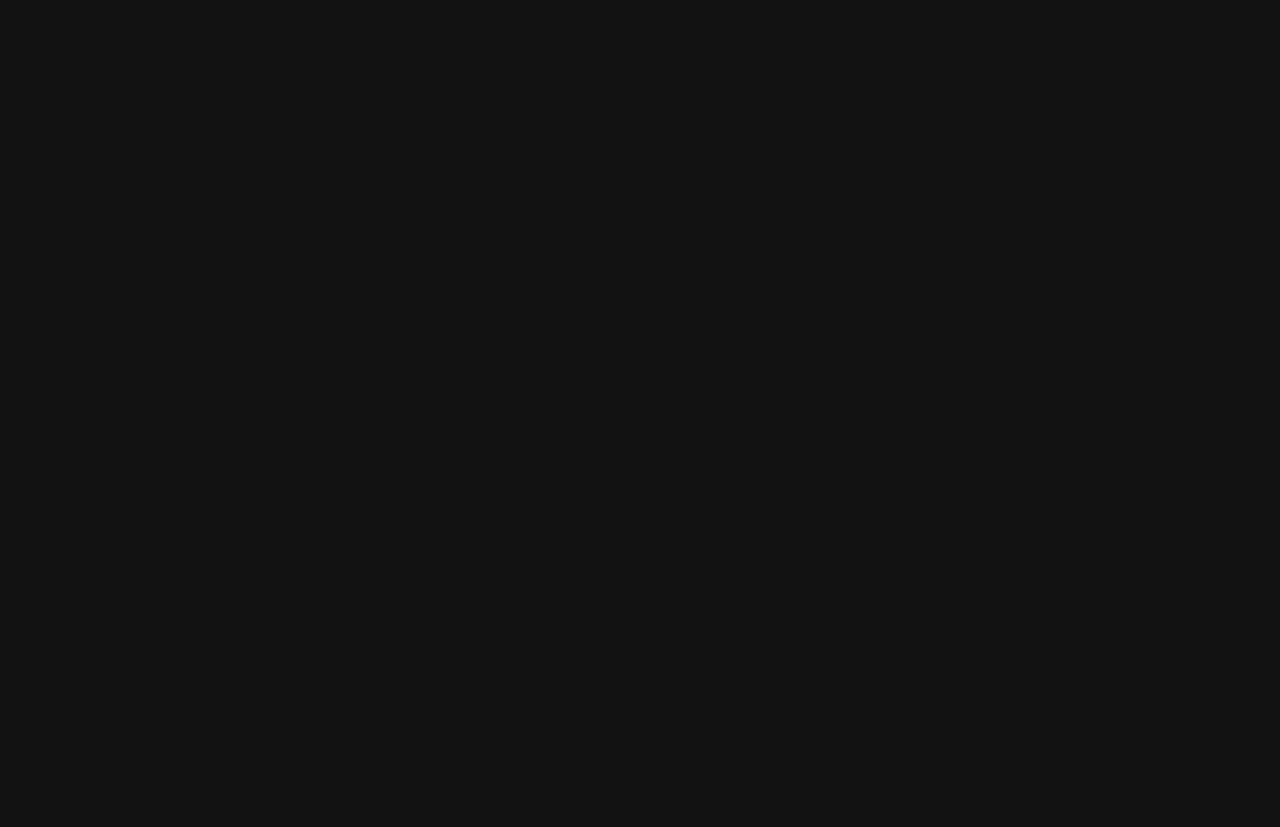
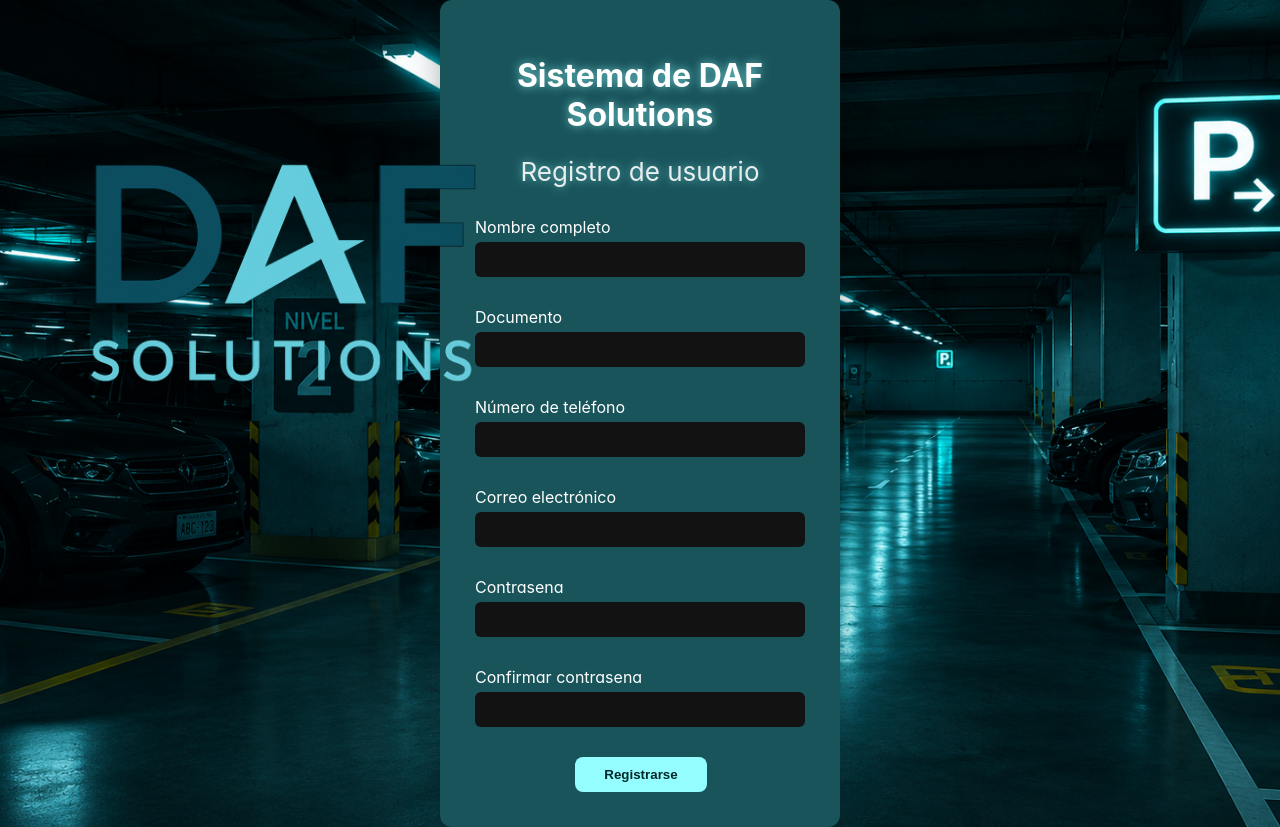
Before and after one commit to DianaC23/DAFparking_proyecto_final, a React (Create React App) app in the folder Parqueadero/front-end/DAF_react/parqueadero/: page /registrarse in a window 1280 px wide. Before the commit this address had no page. Before the commit the page ends 800 px from the top, so only its background shows below. Built offline with nearby package versions, Linux system fonts and the light colour scheme.

Commit message:
Formulario en proceso

```diff
--- a/Parqueadero/front-end/DAF_react/parqueadero/src/App.js
+++ b/Parqueadero/front-end/DAF_react/parqueadero/src/App.js
@@ -5,6 +5,7 @@ import {BrowserRouter, Routes, Route} from 'react-router-dom';
 import Inicio from './paginas/inicio';
 import Login from './paginas/login';
 import PerfilUser from './paginas/perfil_user';
+import Registrarse from './paginas/registrarse';
 function App(){
   return(
     <BrowserRouter>
@@ -12,6 +13,7 @@ function App(){
         <Route path='/' element={<Inicio/>}/>
         <Route path='/login' element={<Login/>}/>
         <Route path='/perfil_user' element={<PerfilUser/>}/>
+        <Route path='/registrarse' element={<Registrarse/>}/>
           </Routes>
     </BrowserRouter>
 
--- a/Parqueadero/front-end/DAF_react/parqueadero/src/paginas/inicio.jsx
+++ b/Parqueadero/front-end/DAF_react/parqueadero/src/paginas/inicio.jsx
@@ -22,7 +22,7 @@ import { Panel } from 'primereact/panel';
             {label: 'Inicio de sesión', url:'/login',
                 className:  'menu-login'
              },
-            {label: 'Registrarse'}
+            {label: 'Registrarse' ,url: '/registrarse'}
         ];
 
 function Inicio(){
--- a/Parqueadero/front-end/DAF_react/parqueadero/src/paginas/login.jsx
+++ b/Parqueadero/front-end/DAF_react/parqueadero/src/paginas/login.jsx
@@ -54,7 +54,7 @@ function Login(){
     },
     {
         key:'2',
-        label:'Usuario',
+        label:'Cliente',
         data:'cliente',
         icon: 'pi pi-fw pi-user'
     }
@@ -107,7 +107,7 @@ function Login(){
                                     <h3>Iniciar sesión</h3>
                                     <p>Ingresa tus credenciales para continuar</p>
                                     <div className="login-user">
-                                        <label className="w-6rem">Tipo de usuario</label><br/>
+                                        <label className="w-6rem">Tipo de rol</label><br/>
                                             <TreeSelect value={selectedNodeKey} onChange={(e) => setSelectedNodeKey(e.value)} options={nodes} className="md:w-20rem w-full" placeholder="Selecciona tipo" required>
                                             </TreeSelect>
                                     </div>
--- a/Parqueadero/front-end/DAF_react/parqueadero/src/paginas/perfil_user.jsx
+++ b/Parqueadero/front-end/DAF_react/parqueadero/src/paginas/perfil_user.jsx
@@ -13,7 +13,8 @@ import { PanelMenu } from 'primereact/panelmenu';
 import 'primeicons/primeicons.css';
 //avatar
 import { Avatar } from 'primereact/avatar';
-
+//Botón
+import { Button } from 'primereact/button';
 //card
 import { Card } from 'primereact/card';
 
@@ -21,6 +22,7 @@ function PerfilUser(){
     const navigate = useNavigate();
     //mi perfil
     const[vistaActiva, setVistaActiva] = useState("perfil");
+    const[mostrarCuadro, setMostrarCuadro] = useState(false);
     const [usuario, setUsuario] = useState({
         nombre: 'usuario',
         apellido: '',
@@ -164,42 +166,50 @@ function PerfilUser(){
                             </div>
                             {/**Boton de editar aun no esta listo */}
                             <div className="action-button-container">
-                                <button className="btn-editar">
+                                <button className="btn-editar" onClick={() => setMostrarCuadro(true)}>
                                     <i className=" pi pi-pencil"></i>Editar información
                                 </button>
                             </div>
+                            {/*Acciones del boton editar */}
+                            {mostrarCuadro && (
+                                <div className="edit-info">
+                                    <Button icon="pi pi-times" rounded outlined severity="danger" aria-label="Cancel"className="btn-cerrar" onClick={() => setMostrarCuadro(false)}  />
+                                    <h1>Contenido por crear</h1>
+                                    <p>Aun no esta listo :3, presiona la x para salir</p>
+                                </div>
+                            )}
                     </Card>
 
                     </div> )}
                     {/**Mis vehiculos */}
                     {vistaActiva === "vehiculos" && (
                 <div className="perfil-cliente">
-                    <h1>vehiculos</h1>
+                    <h1>Aun no esta listo :3</h1>
                     </div> )}
                     {/**Reservar espacio*/}
                     {vistaActiva === "espacios" && (
                 <div className="perfil-cliente">
-                    <h1>espacial</h1>
+                    <h1>Aun no esta listo :3</h1>
                     </div> )}
                     {/**Mis reservas */}
                     {vistaActiva === "reservas" && (
                 <div className="perfil-cliente">
-                    <h1>secreto</h1>
+                    <h1>Aun no esta listo :3</h1>
                     </div> )}
                     {/**Movimientos */}
                     {vistaActiva === "movimientos" && (
                 <div className="perfil-cliente">
-                    <h1>baile</h1>
+                    <h1>Aun no esta listo :3</h1>
                     </div> )}
                     {/**tarifas */}
                     {vistaActiva === "tarifas" && (
                 <div className="perfil-cliente">
-                    <h1>precios</h1>
+                    <h1>Aun no esta listo :3</h1>
                     </div> )}
                     {/**pagos */}
                     {vistaActiva === "pagos" && (
                 <div className="perfil-cliente">
-                    <h1>dollar</h1>
+                    <h1>Aun no esta listo :3</h1>
                     </div> )}
             </main>
             <footer>
--- /dev/null
+++ b/Parqueadero/front-end/DAF_react/parqueadero/src/paginas/registrarse.css
@@ -0,0 +1,76 @@
+*{
+    box-sizing: border-box;
+}
+.page{
+    min-height: 100vh;
+    background-image: url('../assets/parking_fondo.png');
+    background-size: cover;
+    background-position: center;
+    background-repeat: no-repeat;
+}
+.container {
+  background-color: #19545b;
+  width: 400px;
+  padding: 35px;
+  border-radius: 12px;
+  color: white;
+  box-shadow: 0 8px 30px rgba(0,0,0,0.3);
+}
+
+input {
+  width: 100%;
+  padding: 10px;
+  margin-top: 5px;
+  margin-bottom: 10px;
+  border: none;
+  border-radius: 6px;
+  outline: none;
+}
+
+button {
+  width: 40%;
+  padding: 10px;
+  background-color: #94fdff;
+  color: #00282a;
+  border: none;
+  border-radius: 8px;
+  cursor: pointer;
+  font-weight: bold;
+}
+
+button:hover {
+  background-color: #6ff7ff;
+}
+.page {
+  display: flex;
+  align-items: center;
+  justify-content: center;
+  gap: 200px;
+}
+
+.logo-section img {
+  width: 500px;
+  height: auto;
+}
+
+.logo-section {
+  position:absolute;
+  top: 30px;
+  left: 30px;
+}
+
+h1 {
+  font-size: 32px;
+  text-align: center;
+  margin-bottom: 10 px;
+  text-shadow: 0 0 10px rgba(148, 253, 255, 0.7);
+}
+
+h2 {
+ text-align: center;
+ font-size: 26px;
+ font-weight: normal;
+ opacity: 0.9;
+ margin-bottom: 30px;
+ text-shadow: 0 0 10px rgba(148, 253, 255, 0.7);
+}
--- /dev/null
+++ b/Parqueadero/front-end/DAF_react/parqueadero/src/paginas/registrarse.jsx
@@ -0,0 +1,201 @@
+import { useState } from 'react'
+//Estilos propios
+import './registrarse.css';
+//estilos
+import 'primereact/resources/themes/lara-dark-green/theme.css';
+import 'primereact/resources/primereact.min.css';
+//logo
+import logo from '../assets/DAF_LOGO.png';
+
+function Registrarse() {
+
+  const [nombre, setNombre] = useState("")
+  const [documento, setDocumento] = useState("")
+  const [numero_de_telefono, setNumeroDeTelefono] = useState("")
+  const [correo_electronico, setCorreoElectronico] = useState("")
+  const [contrasena,setContrasena] = useState("")
+  const [confirmar_contrasena, setConfirmarContrasena] = useState("")
+  const [errors, setErrors] = useState({})
+  const [registro_exitoso, setRegistroExitoso] = useState("")
+  const handleSubmit = (e) => {
+    e.preventDefault()
+
+    let newErrors = {}
+
+    if (!nombre){
+      newErrors.nombre = "El nombre es obligatorio"
+    }
+
+    if (!documento){
+      newErrors.documento = "El documento es obligatorio"
+    }
+
+    if (!numero_de_telefono){
+      newErrors.numero_de_telefono = "El numero de telefono es obligatorio"
+    }
+
+    if (!correo_electronico){
+      newErrors.correo_electronico = "El correo es obligatorio"
+    }
+
+    if (!contrasena){
+      newErrors.contrasena = "La contreseña es obligatoria"
+    }
+
+    if (!confirmar_contrasena){
+      newErrors.confirmar_contrasena = "Debe confirmar la contraseña"
+    }
+
+    if (contrasena && confirmar_contrasena && contrasena !== confirmar_contrasena)
+       {newErrors.confirmar_contrasena = "Las contraseñas no coinciden"
+       }
+
+    console.log(newErrors)
+
+    if (Object.keys(newErrors).length > 0) {
+      setErrors(newErrors)
+
+      return
+    }
+
+    setRegistroExitoso("El usuario ha sido registrado con exito")
+
+    setNombre("")
+
+    setDocumento("")
+
+    setNumeroDeTelefono("")
+
+    setCorreoElectronico("")
+
+    setContrasena("")
+
+    setConfirmarContrasena("")
+
+    setErrors({})
+
+    console.log("Registro exitoso")
+  }
+
+  return (
+    <div className="page">
+      <div className="logo-section">
+        <img src={logo} alt="DAF logo" srcset="" />
+
+      </div>
+
+    <div className='container'>
+      <h1>Sistema de DAF Solutions</h1>
+
+      <h2>Registro de usuario</h2>
+
+      <form onSubmit={handleSubmit}>
+
+      <label>Nombre completo</label>
+      <br />
+      <input
+       type="text"
+       value={nombre}
+       onChange={(e) => {
+       setRegistroExitoso("")
+       setNombre(e.target.value)
+       }}
+       />
+
+      {errors.nombre && <p style={{color: "red"}}>{errors.nombre}</p>}
+
+      <br />
+      <br />
+
+      <label>Documento</label>
+      <br />
+      <input
+       type="number"
+       value={documento}
+       onChange={(e) => {
+       setRegistroExitoso("")
+       setDocumento(e.target.value)
+       }}
+        />
+
+      {errors.documento && <p style={{color: "red"}}>{errors.documento}</p>}
+
+      <br />
+      <br />
+
+      <label>Número de teléfono</label>
+      <br />
+      <input
+      type="tel"
+      value= {numero_de_telefono}
+      onChange={(e) => {
+      setRegistroExitoso("")
+      setNumeroDeTelefono(e.target.value)
+       }}
+      />
+
+      {errors.numero_de_telefono && <p style={{color: "red"}}>{errors.numero_de_telefono}</p>}
+
+      <br />
+      <br />
+
+      <label>Correo electrónico</label>
+      <br />
+      <input
+      type="email"
+      value= {correo_electronico}
+      onChange={(e) => {
+      setRegistroExitoso("")
+      setCorreoElectronico(e.target.value)
+      }}
+      />
+
+      {errors.correo_electronico && <p style={{color: "red"}}>{errors.correo_electronico}</p>}
+
+      <br />
+      <br />
+
+      <label>Contrasena</label>
+      <br />
+      <input
+      type="password"
+      value= {contrasena}
+      onChange={(e) => {
+      setRegistroExitoso("")
+      setContrasena(e.target.value)
+      }}
+      />
+
+      {errors.contrasena && <p style={{color: "red"}}>{errors.contrasena}</p>}
+
+      <br />
+      <br />
+
+      <label>Confirmar contrasena</label>
+      <br />
+      <input
+      type="password"
+      value= {confirmar_contrasena}
+      onChange={(e) => {
+      setRegistroExitoso("")
+      setConfirmarContrasena(e.target.value)
+      }}
+      />
+
+      {errors.confirmar_contrasena && <p style={{color: "red"}}>{errors.confirmar_contrasena}</p>}
+
+      <br />
+      <br />
+
+      <button>Registrarse</button>
+
+      {registro_exitoso && <p>{registro_exitoso}</p>}
+
+    </form>
+    </div>
+    </div>
+
+  )
+}
+
+export default Registrarse;
```
Also changed, not shown: 1 other file (tests, documents, lock files or other folders).
